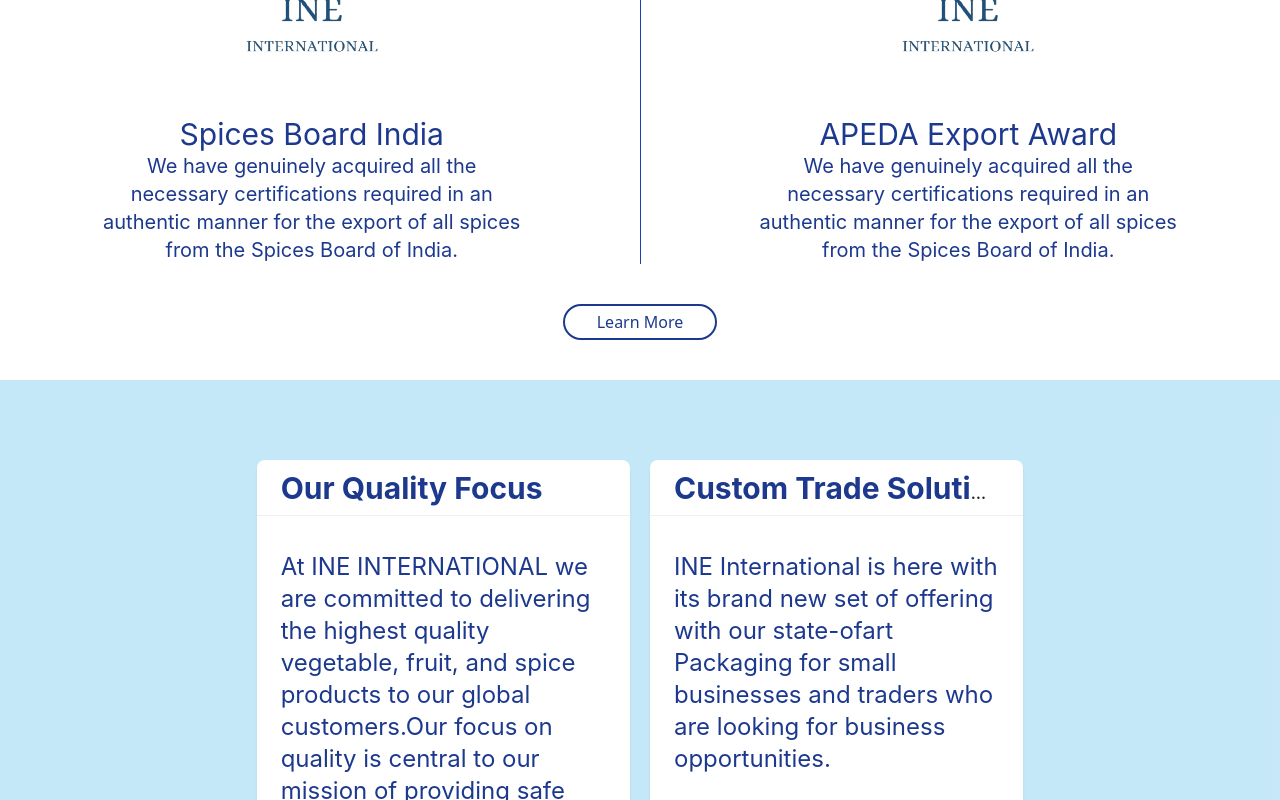
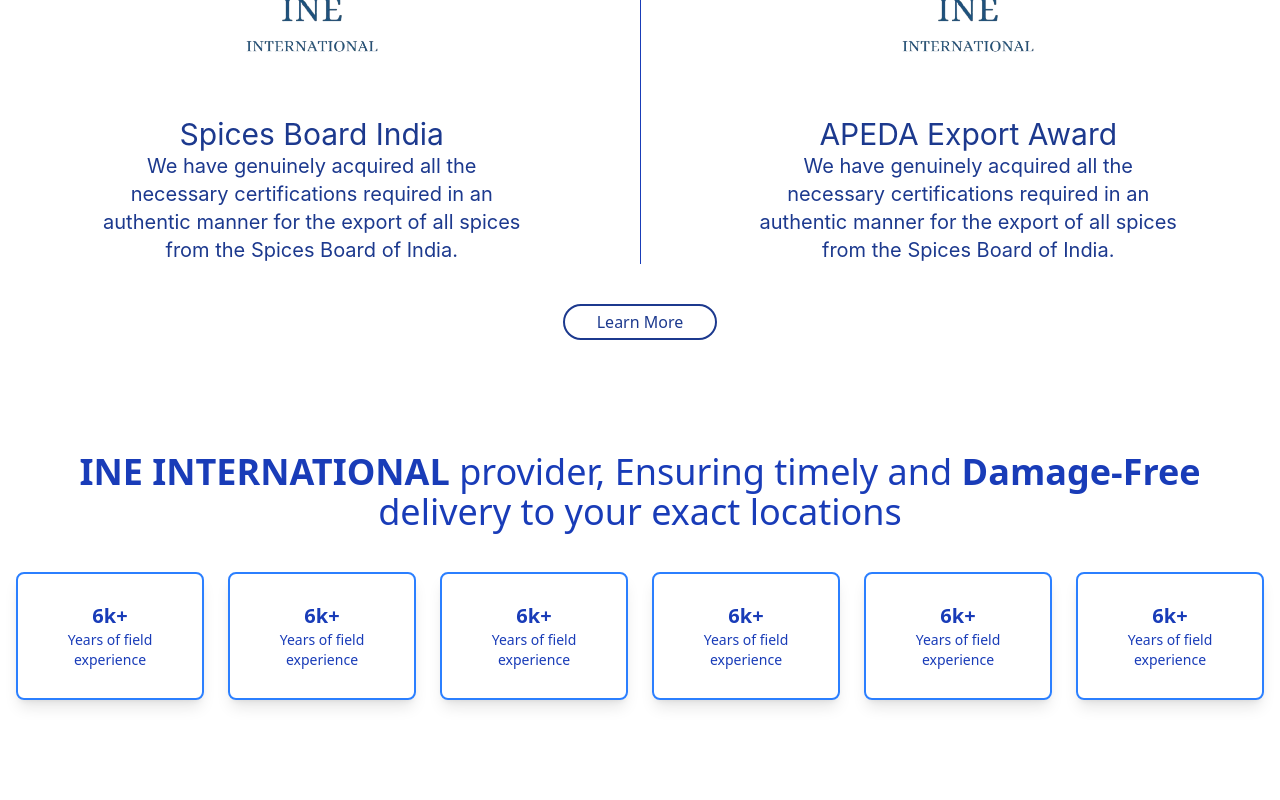
Before and after one commit to ineinfo/ine-logistics, a Next.js app: page / in a window 1280 px wide. Shown: the part 2886-3686 px from the top of the page. Built offline with nearby package versions, Linux system fonts and the light colour scheme.

Commit message:
counters

```diff
--- a/src/app/layout.js
+++ b/src/app/layout.js
@@ -12,8 +12,11 @@
 });
 
 export const metadata = {
-  title: "Create Next App",
-  description: "Generated by create next app",
+  title: "INE INTERNATIONAL",
+  icons: {
+    icon: "/icon.png",
+  },
+  description: "Managed by a team of professionals with over 7 years of experience in the industry, INE International is a leading supplier of spices, herbs, and other food ingredients.",
 };
 
 export default function RootLayout({ children }) {
--- /dev/null
+++ b/src/components/Counters.jsx
@@ -0,0 +1,98 @@
+import React from 'react';
+
+const rotateBorderStyle = `
+  @keyframes rotateBorder {
+    0% { transform: rotate(0deg); }
+    25% { transform: rotate(90deg); }
+    50% { transform: rotate(180deg); }
+    75% { transform: rotate(270deg); }
+    100% { transform: rotate(360deg); }
+  }
+`;
+
+const Counters = () => {
+  return (
+    <>
+      <style>{rotateBorderStyle}</style>
+
+      <div className="flex flex-col items-center h-screen px-4 mt-28">
+        {/* Text Content */}
+        <p className="text-center text-blue-800 text-lg sm:text-xl md:text-2xl lg:text-4xl">
+          <span className="font-bold text-blue-800">INE INTERNATIONAL</span> provider, Ensuring timely and
+          <span className="font-bold text-blue-800"> Damage-Free</span>
+        </p>
+        <p className="text-center text-blue-800 text-lg sm:text-xl md:text-2xl lg:text-4xl">
+          delivery to your exact locations
+        </p>
+
+        {/* Space below the text */}
+        <div className="mt-10"></div>
+
+        {/* 6 Rectangular Boxes with Rounded Dotted Border */}
+        <div className="grid grid-cols-2 gap-6 sm:grid-cols-3 lg:grid-cols-6">
+          {/* Box 1 */}
+          <div className="flex flex-col justify-center items-center border-2 border-solid border-blue-500 rounded-lg p-6 w-full h-32 shadow-lg hover:shadow-xl transition-transform duration-300 transform hover:scale-105 animate-rotate">
+            <p className="text-center text-blue-800 font-semibold text-xl">
+              6k+
+            </p>
+            <p className="text-center text-blue-800 font-medium text-sm">
+              Years of field experience
+            </p>
+          </div>
+
+          {/* Box 2 */}
+          <div className="flex flex-col justify-center items-center border-2 border-solid border-blue-500 rounded-lg p-6 w-full h-32 shadow-lg hover:shadow-xl transition-transform duration-300 transform hover:scale-105 animate-rotate">
+            <p className="text-center text-blue-800 font-semibold text-xl">
+              6k+
+            </p>
+            <p className="text-center text-blue-800 font-medium text-sm">
+              Years of field experience
+            </p>
+          </div>
+
+          {/* Box 3 */}
+          <div className="flex flex-col justify-center items-center border-2 border-solid border-blue-500 rounded-lg p-6 w-full h-32 shadow-lg hover:shadow-xl transition-transform duration-300 transform hover:scale-105 animate-rotate">
+            <p className="text-center text-blue-800 font-semibold text-xl">
+              6k+
+            </p>
+            <p className="text-center text-blue-800 font-medium text-sm">
+              Years of field experience
+            </p>
+          </div>
+
+          {/* Box 4 */}
+          <div className="flex flex-col justify-center items-center border-2 border-solid border-blue-500 rounded-lg p-6 w-full h-32 shadow-lg hover:shadow-xl transition-transform duration-300 transform hover:scale-105 animate-rotate">
+            <p className="text-center text-blue-800 font-semibold text-xl">
+              6k+
+            </p>
+            <p className="text-center text-blue-800 font-medium text-sm">
+              Years of field experience
+            </p>
+          </div>
+
+          {/* Box 5 */}
+          <div className="flex flex-col justify-center items-center border-2 border-solid border-blue-500 rounded-lg p-6 w-full h-32 shadow-lg hover:shadow-xl transition-transform duration-300 transform hover:scale-105 animate-rotate">
+            <p className="text-center text-blue-800 font-semibold text-xl">
+              6k+
+            </p>
+            <p className="text-center text-blue-800 font-medium text-sm">
+              Years of field experience
+            </p>
+          </div>
+
+          {/* Box 6 */}
+          <div className="flex flex-col justify-center items-center border-2 border-solid border-blue-500 rounded-lg p-6 w-full h-32 shadow-lg hover:shadow-xl transition-transform duration-300 transform hover:scale-105 animate-rotate">
+            <p className="text-center text-blue-800 font-semibold text-xl">
+              6k+
+            </p>
+            <p className="text-center text-blue-800 font-medium text-sm">
+              Years of field experience
+            </p>
+          </div>
+        </div>
+      </div>
+    </>
+  );
+}
+
+export default Counters;
--- a/src/components/HomePage.jsx
+++ b/src/components/HomePage.jsx
@@ -5,6 +5,7 @@
 import Awards from "./Awards";
 import Quailty from "./Quailty";
 import Navbar from "./Navbar";
+import Counters from "./Counters";
 
 const HomePage = () => {
   return (
@@ -14,7 +15,9 @@
       <Products />
       <ProductsList />
       <Awards />
+      <Counters />
       <Quailty />
+
     </>
   );
 };
--- a/src/components/Products.jsx
+++ b/src/components/Products.jsx
@@ -1,6 +1,85 @@
+// "use client";
+// import { Flex, Image, Card, Button } from "antd";
+// import React, { useEffect, useState } from "react";
+
+// const Products = () => {
+//   const [fadeIn, setFadeIn] = useState(false);
+
+//   useEffect(() => {
+//     const timer = setTimeout(() => {
+//       setFadeIn(true);
+//     }, 300);
+//     return () => clearTimeout(timer);
+//   }, []);
+
+//   return (
+//     <Flex
+//       justify="center"
+//       align="center"
+//       className="px-6 py-20 bg-white min-h-screen "
+//       style={{ marginTop: "100px" }}
+//     >
+//       <div className="w-full max-w-6xl text-center">
+//         <h1 className="text-4xl font-extrabold text-transparent bg-clip-text bg-gradient-to-r from-blue-600 to-green-500 sm:text-5xl md:text-6xl lg:text-7xl">
+//           Our Products
+//         </h1>
+//         <p className="text-lg text-gray-700 leading-relaxed max-w-2xl  sm:mx-auto mx-2 mt-4 sm:text-xl">
+//           NK Agro Exports has built its reputation worldwide with a commitment
+//           to quality and on-time delivery.
+//         </p>
+
+//         <div className="grid grid-cols-1 sm:grid-cols-2 md:grid-cols-3 gap-6 mt-10 px-4">
+//           {Array.from({ length: 6 }, (_, index) => (
+//             <Card
+//               key={index}
+//               hoverable
+//               className="relative rounded-xl shadow-lg overflow-hidden transition-transform duration-500 group"
+//             >
+//               {/* Full card hover effect */}
+//               <div className="absolute inset-0 bg-blue-500 opacity-0 group-hover:opacity-30 transition-opacity duration-300 rounded-xl" />
+
+//               {/* Image Container */}
+//               <div className="overflow-hidden rounded-xl">
+//                 <Image
+//                   src="/imgs/products1.png"
+//                   alt={`Product ${index + 1}`}
+//                   preview={false}
+//                   width={300}
+//                   height={220}
+//                   className={`object-cover transition-transform duration-500 ${
+//                     fadeIn ? "opacity-100 scale-100" : "opacity-0 scale-90"
+//                   } group-hover:scale-105`}
+//                 />
+//               </div>
+
+//               {/* Product Name */}
+//               <p className="text-center mt-3 text-lg font-semibold text-gray-800 relative z-10">
+//                 Product {index + 1}
+//               </p>
+
+//               {/* See More Button (Appears on Hover) */}
+//               <div className="absolute inset-0 flex items-center justify-center opacity-0 group-hover:opacity-100 transition-opacity duration-300">
+//                 <Button type="primary" className="bg-blue-600 text-white">
+//                   See More
+//                 </Button>
+//               </div>
+//             </Card>
+//           ))}
+//         </div>
+//       </div>
+//     </Flex>
+//   );
+// };
+
+// export default Products;
+
+
+
+
 "use client";
 import { Flex, Image, Card, Button } from "antd";
 import React, { useEffect, useState } from "react";
+import "./products.css";
 
 const Products = () => {
   const [fadeIn, setFadeIn] = useState(false);
@@ -16,29 +95,30 @@
     <Flex
       justify="center"
       align="center"
-      className="px-6 py-20 bg-white min-h-screen "
+      className="px-6 py-20 bg-white min-h-screen"
       style={{ marginTop: "100px" }}
     >
       <div className="w-full max-w-6xl text-center">
         <h1 className="text-4xl font-extrabold text-transparent bg-clip-text bg-gradient-to-r from-blue-600 to-green-500 sm:text-5xl md:text-6xl lg:text-7xl">
           Our Products
         </h1>
-        <p className="text-lg text-gray-700 leading-relaxed max-w-2xl  sm:mx-auto mx-2 mt-4 sm:text-xl">
+        <p className="text-lg text-gray-700 leading-relaxed max-w-2xl sm:mx-auto mx-2 mt-4 sm:text-xl">
           NK Agro Exports has built its reputation worldwide with a commitment
           to quality and on-time delivery.
         </p>
 
         <div className="grid grid-cols-1 sm:grid-cols-2 md:grid-cols-3 gap-6 mt-10 px-4">
           {Array.from({ length: 6 }, (_, index) => (
+            <div
+              key={index}
+              className="relative rounded-xl shadow-lg overflow-hidden transition-transform duration-500 group perspective"
+            >
+              <div className="relative w-full h-full card-inner">
+                {/* Front Side */}
                 <Card
-              key={index}
                   hoverable
-              className="relative rounded-xl shadow-lg overflow-hidden transition-transform duration-500 group"
+                  className="absolute w-full h-full backface-hidden"
                 >
-              {/* Full card hover effect */}
-              <div className="absolute inset-0 bg-blue-500 opacity-0 group-hover:opacity-30 transition-opacity duration-300 rounded-xl" />
-
-              {/* Image Container */}
                   <div className="overflow-hidden rounded-xl">
                     <Image
                       src="/imgs/products1.png"
@@ -48,22 +128,26 @@
                       height={220}
                       className={`object-cover transition-transform duration-500 ${
                         fadeIn ? "opacity-100 scale-100" : "opacity-0 scale-90"
-                  } group-hover:scale-105`}
+                      }`}
                     />
                   </div>
-
-              {/* Product Name */}
-              <p className="text-center mt-3 text-lg font-semibold text-gray-800 relative z-10">
+                  <p className="text-center mt-3 text-lg font-semibold text-gray-800">
                     Product {index + 1}
                   </p>
+                </Card>
 
-              {/* See More Button (Appears on Hover) */}
-              <div className="absolute inset-0 flex items-center justify-center opacity-0 group-hover:opacity-100 transition-opacity duration-300">
-                <Button type="primary" className="bg-blue-600 text-white">
+                {/* Back Side */}
+                <div className="absolute w-full h-full backface-hidden rotate-y-180 card-back">
+                  <p className="text-blue-900 text-center text-lg font-semibold mb-4">
+                    INE International is a trusted exporter of premium-quality
+                    jaggery
+                  </p>
+                  <Button type="primary" className="bg-blue-600 text-blue-900">
                     See More
                   </Button>
                 </div>
-            </Card>
+              </div>
+            </div>
           ))}
         </div>
       </div>
--- a/src/components/Vision.jsx
+++ b/src/components/Vision.jsx
@@ -38,7 +38,7 @@
 
 const Vision = () => {
   return (
-    <div className="flex justify-center items-center min-h-screen bg-gray-100">
+    <div className="flex justify-center items-center min-h-screen bg-white">
       <style>{keyframesStyle}</style>
       <div className="bg-white p-12 rounded-lg shadow-xl w-full max-w-6xl">
             <h1 className="text-3xl text-blue-800 font-bold text-center mb-8">INE INTERNATIONAL</h1>
--- /dev/null
+++ b/src/components/products.css
@@ -0,0 +1,61 @@
+.perspective {
+    perspective: 1000px;
+  }
+
+  .transform-style-preserve-3d {
+    transform-style: preserve-3d;
+  }
+
+  .backface-hidden {
+    backface-visibility: hidden;
+  }
+
+  .rotate-y-180 {
+    transform: rotateY(180deg);
+  }
+
+  .card-inner {
+    transition: transform 0.6s;
+    transform-style: preserve-3d;
+  }
+
+  .card-inner:hover {
+    transform: rotateY(180deg);
+  }
+
+  .card-front,
+  .card-back {
+    position: absolute;
+    top: 0;
+    left: 0;
+    width: 100%;
+    height: 100%;
+    backface-visibility: hidden;
+  }
+
+  .card-front {
+    background-color: white;
+  }
+
+  .card-back {
+    transform: rotateY(180deg);
+    background-color: white;
+    display: flex;
+    align-items: center;
+    justify-content: center;
+    flex-direction: column;
+    padding: 16px;
+  }
+
+  .card-back p {
+    text-align: center;
+    font-size: 16px;
+    color: #1e3a8a; /* Blue color */
+    margin-bottom: 10px;
+  }
+
+  .card-back .ant-btn {
+    background-color: #2563eb;
+    color: #1e3a8a;
+    border: none;
+  }
```
Also changed, not shown: src/components/About.jsx (+9 -4 lines), src/components/ContactUs.jsx (+14 -8 lines), public/icon.png (added). Lines whose indentation alone changed are shown as unchanged.
